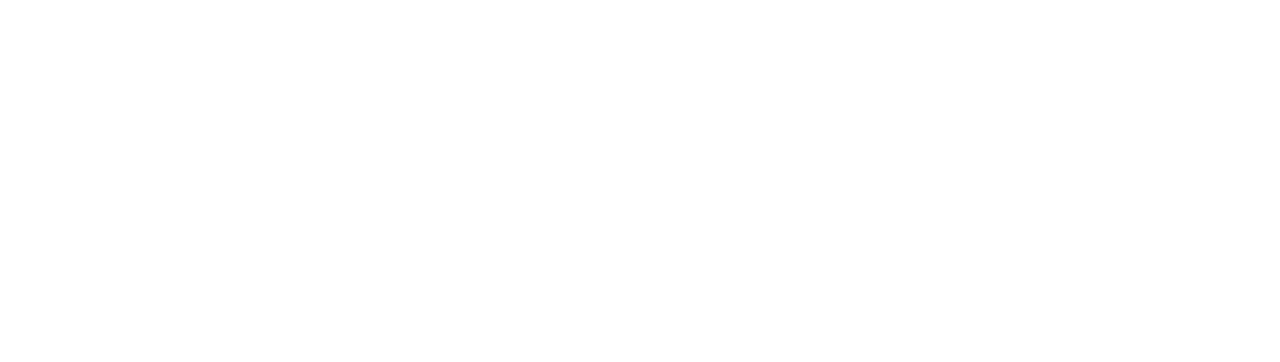
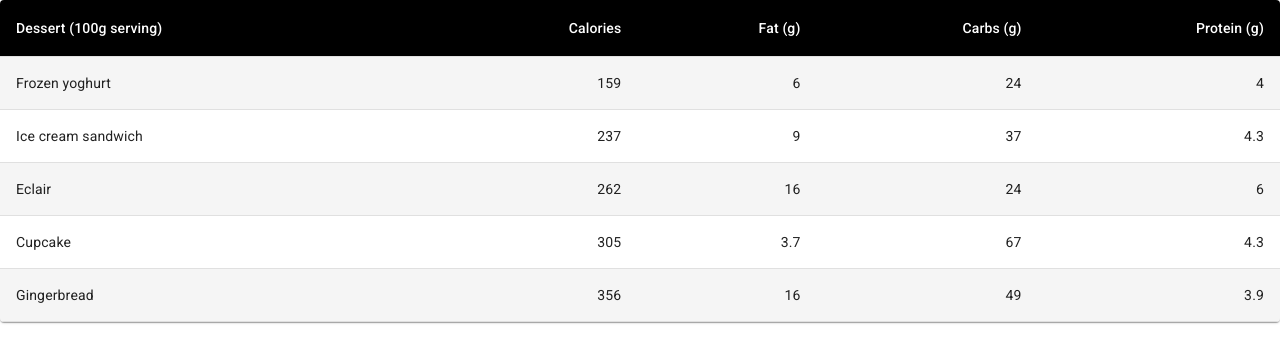
Before and after one commit to norbitrial/react-usage-of-array-functions, a React (Create React App) app: page / in a window 1280 px wide. Shown: the top 362 px of the page. Built offline with nearby package versions, Linux system fonts and the light colour scheme.

Commit message:
Adding Material-UI and a basic table

```diff
--- a/package.json
+++ b/package.json
@@ -3,6 +3,7 @@
   "version": "0.1.0",
   "private": true,
   "dependencies": {
+    "@material-ui/core": "^4.10.0",
     "@testing-library/jest-dom": "^4.2.4",
     "@testing-library/react": "^9.3.2",
     "@testing-library/user-event": "^7.1.2",
--- a/public/index.html
+++ b/public/index.html
@@ -8,6 +8,10 @@
     <link rel="icon" href="%PUBLIC_URL%/favicon.ico" />
     <link rel="apple-touch-icon" href="%PUBLIC_URL%/logo192.png" />
     <link rel="manifest" href="%PUBLIC_URL%/manifest.json" />
+    <link
+      rel="stylesheet"
+      href="https://fonts.googleapis.com/css?family=Roboto:300,400,500,700&display=swap"
+    />
 
     <title>react-usage-of-array-functions</title>
   </head>
--- a/src/App.tsx
+++ b/src/App.tsx
@@ -1,8 +1,31 @@
 import React from "react";
 import "./App.css";
+import MaterialTable from "./Components/MaterialTable";
 
-function App() {
-  return <div className="App"></div>;
-}
+const App = () => {
+  function createData(
+    name: string,
+    calories: number,
+    fat: number,
+    carbs: number,
+    protein: number
+  ) {
+    return { name, calories, fat, carbs, protein };
+  }
+
+  const data = [
+    createData("Frozen yoghurt", 159, 6.0, 24, 4.0),
+    createData("Ice cream sandwich", 237, 9.0, 37, 4.3),
+    createData("Eclair", 262, 16.0, 24, 6.0),
+    createData("Cupcake", 305, 3.7, 67, 4.3),
+    createData("Gingerbread", 356, 16.0, 49, 3.9),
+  ];
+
+  return (
+    <div className="App">
+      <MaterialTable data={data} />
+    </div>
+  );
+};
 
 export default App;
--- /dev/null
+++ b/src/Components/MaterialTable/index.tsx
@@ -0,0 +1,45 @@
+import React from "react";
+import Table from "@material-ui/core/Table";
+import TableBody from "@material-ui/core/TableBody";
+import TableContainer from "@material-ui/core/TableContainer";
+import TableHead from "@material-ui/core/TableHead";
+import TableRow from "@material-ui/core/TableRow";
+import Paper from "@material-ui/core/Paper";
+import StyledTableCell from "../StyledTableCell";
+import StyledTableRow from "../StyledTableRow";
+import useStyles from "./styles";
+
+const MaterialTable = ({ data }: any) => {
+  const classes = useStyles();
+
+  return (
+    <TableContainer component={Paper}>
+      <Table className={classes.table} aria-label="customized table">
+        <TableHead>
+          <TableRow>
+            <StyledTableCell>Dessert (100g serving)</StyledTableCell>
+            <StyledTableCell align="right">Calories</StyledTableCell>
+            <StyledTableCell align="right">Fat&nbsp;(g)</StyledTableCell>
+            <StyledTableCell align="right">Carbs&nbsp;(g)</StyledTableCell>
+            <StyledTableCell align="right">Protein&nbsp;(g)</StyledTableCell>
+          </TableRow>
+        </TableHead>
+        <TableBody>
+          {data.map((row: any) => (
+            <StyledTableRow key={row.name}>
+              <StyledTableCell component="th" scope="row">
+                {row.name}
+              </StyledTableCell>
+              <StyledTableCell align="right">{row.calories}</StyledTableCell>
+              <StyledTableCell align="right">{row.fat}</StyledTableCell>
+              <StyledTableCell align="right">{row.carbs}</StyledTableCell>
+              <StyledTableCell align="right">{row.protein}</StyledTableCell>
+            </StyledTableRow>
+          ))}
+        </TableBody>
+      </Table>
+    </TableContainer>
+  );
+};
+
+export default MaterialTable;
--- /dev/null
+++ b/src/Components/MaterialTable/styles.tsx
@@ -0,0 +1,9 @@
+import { makeStyles } from "@material-ui/core";
+
+const useStyles = makeStyles({
+  table: {
+    minWidth: 700,
+  },
+});
+
+export default useStyles;
--- /dev/null
+++ b/src/Components/StyledTableCell/index.tsx
@@ -0,0 +1,16 @@
+import TableCell from "@material-ui/core/TableCell";
+import { createStyles, Theme, withStyles } from "@material-ui/core";
+
+const StyledTableCell = withStyles((theme: Theme) =>
+  createStyles({
+    head: {
+      backgroundColor: theme.palette.common.black,
+      color: theme.palette.common.white,
+    },
+    body: {
+      fontSize: 14,
+    },
+  })
+)(TableCell);
+
+export default StyledTableCell;
--- /dev/null
+++ b/src/Components/StyledTableRow/index.tsx
@@ -0,0 +1,14 @@
+import TableRow from "@material-ui/core/TableRow";
+import { withStyles, createStyles, Theme } from "@material-ui/core";
+
+const StyledTableRow = withStyles((theme: Theme) =>
+  createStyles({
+    root: {
+      "&:nth-of-type(odd)": {
+        backgroundColor: theme.palette.action.hover,
+      },
+    },
+  })
+)(TableRow);
+
+export default StyledTableRow;
```
Also changed, not shown: 1 other file (tests, documents, lock files or other folders).
